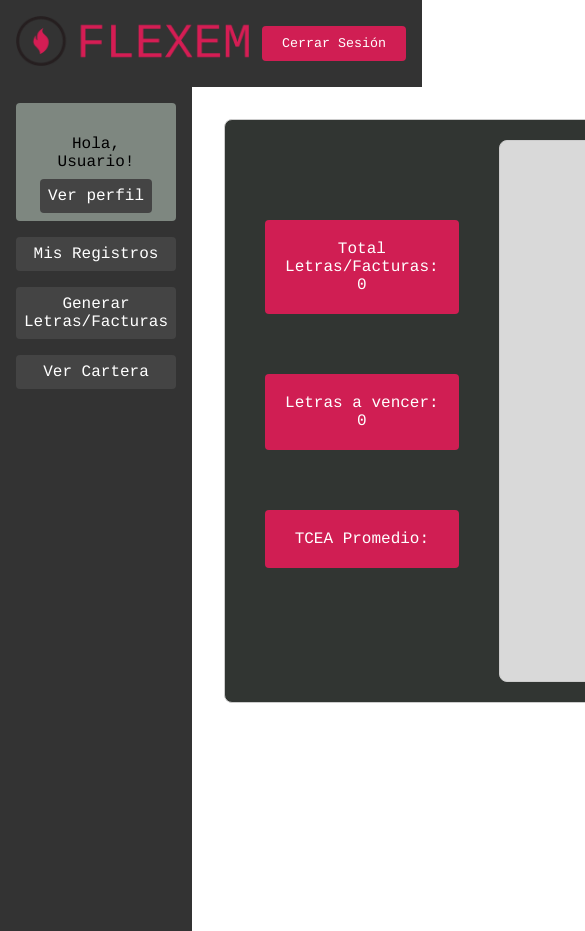
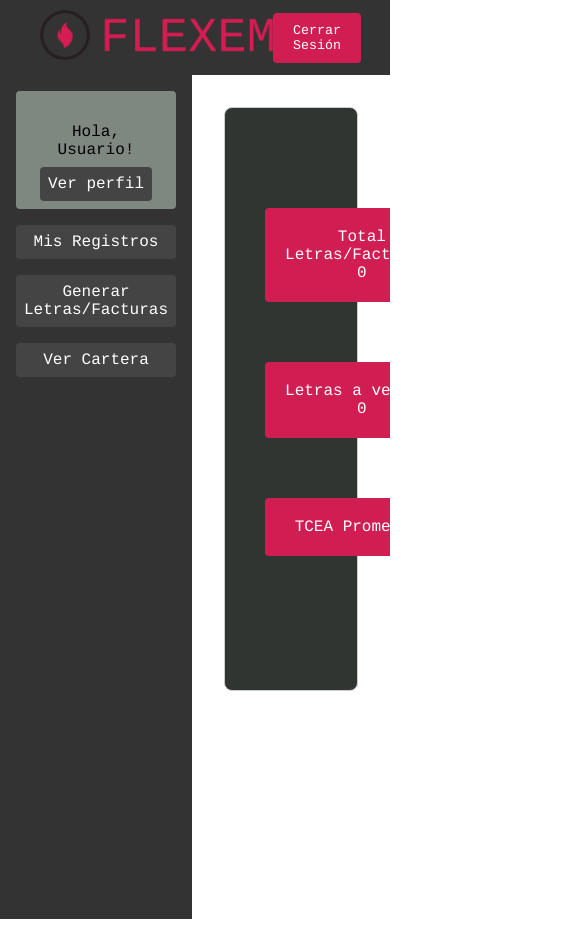
Before and after one commit to FLEXEM-G1/frontend, a React (Create React App) app in the folder frontend/: page /login in a window 390 px wide. Both pictures are taken after typing "Sample", "Sample123" into the empty fields and a click on the button "INICIAR SESIÓN". Shown: the top 931 px of the page, 585 px wide, since content can reach past the window. Built offline with nearby package versions, Linux system fonts and the light colour scheme.

Commit message:
style: improved responsive design

```diff
--- a/frontend/src/App.css
+++ b/frontend/src/App.css
@@ -1,5 +1,9 @@
 .App {
   text-align: center;
+}
+
+body, html {
+  overflow: hidden;
 }
 
 .App-logo {
@@ -42,8 +46,10 @@
 }
 
 .content {
+  overflow: auto;
   flex-grow: 1;
   padding: 2rem;
+  max-height: 80vh;
 }
 
 button {
--- a/frontend/src/components/Cartera.jsx
+++ b/frontend/src/components/Cartera.jsx
@@ -31,10 +31,13 @@ const styles = {
         border: '1px solid #000',
         borderRadius: '10px',
         width: '200px',
+        maxHeight: '425px',
+        overflow: 'auto',
         padding: '10px',
         marginBottom: '10px',
         backgroundColor: '#a52a3c',
         color: '#fff',
+        scrollbarWidth: 'none',
     },
     walletHeader: {
         display: 'flex',
--- a/frontend/src/components/Navbar.css
+++ b/frontend/src/components/Navbar.css
@@ -1,9 +1,10 @@
 .navbar {
     display: flex;
     align-items: center;
-    padding: 1rem;
+    padding: 10px 40px;
     background-color: #333;
-    width: 100%;
+    width: calc(100% - 70px);
+    justify-content: space-between;
 }
 
 .navbar-logo {
@@ -12,7 +13,6 @@
 }
 
 .logout-button {
-    margin-left: auto;
     padding: 0.5rem 1rem;
     background-color: #444;
     color: white;
--- a/frontend/src/pages/VerCartera.css
+++ b/frontend/src/pages/VerCartera.css
@@ -5,7 +5,9 @@
 
 .wallet-container {
     flex: 1;
+    height: auto;
     padding: 20px;
+    overflow: scroll;
 }
 
 .wallet-header {
```
